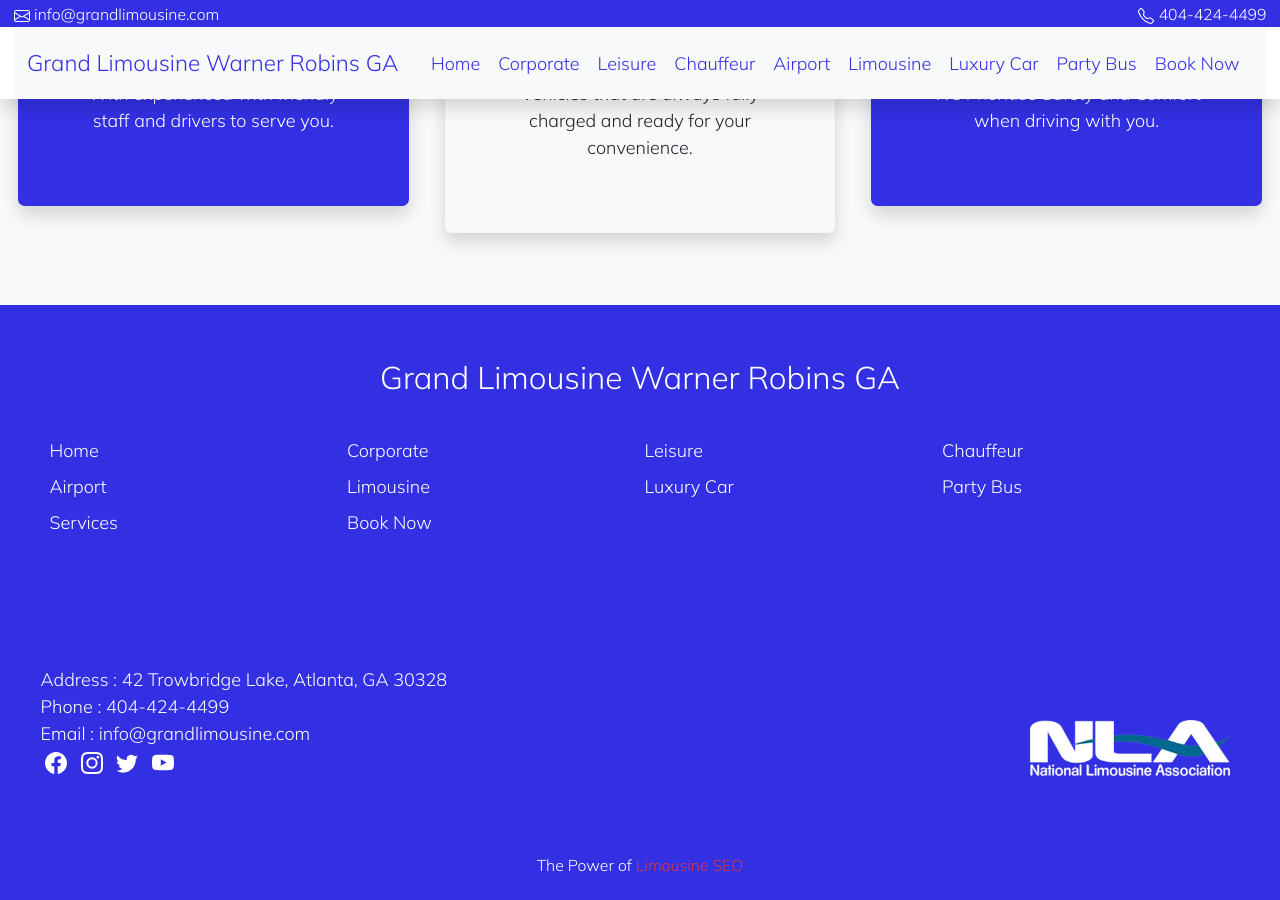
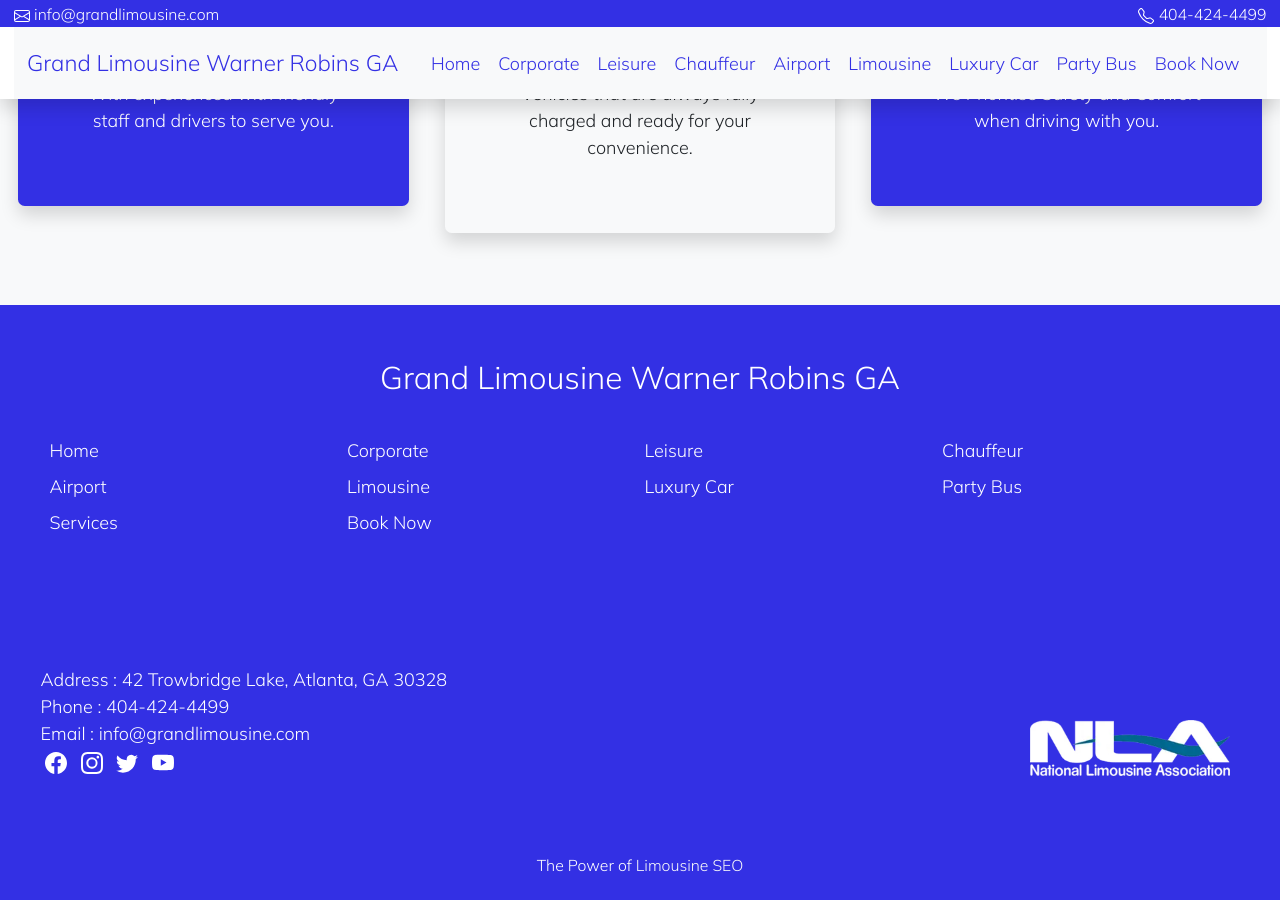
Before and after one commit to wynngrand/grandlimowarner-robins, a Jekyll site: the page built from index.md, in a window 1280 px wide and 900 px high, scrolled down 5219 px. Built offline with Jekyll 4.4.1, drawn with Linux system fonts in a browser that asks for light colours.

Commit message:
Update footer.html

```diff
--- a/_includes/footer.html
+++ b/_includes/footer.html
@@ -12,7 +12,7 @@
 </div>
 </div>
 {%- include widget/contact.html -%}
-   <p class="text-center p-1"><small>The Power of <a class="text-danger" target="_blank" href="https://limousineseo.vercel.app">Limousine SEO</a></small></p>
+   <p class="text-center p-1"><small>The Power of <a class="text-light" target="_blank" href="https://limousineseo.vercel.app">Limousine SEO</a></small></p>
 </div>
 </div>
 <script src="https://cdn.jsdelivr.net/npm/bootstrap@5.2.0/dist/js/bootstrap.bundle.min.js" integrity="sha384-A3rJD856KowSb7dwlZdYEkO39Gagi7vIsF0jrRAoQmDKKtQBHUuLZ9AsSv4jD4Xa" crossorigin="anonymous"></script>
```
